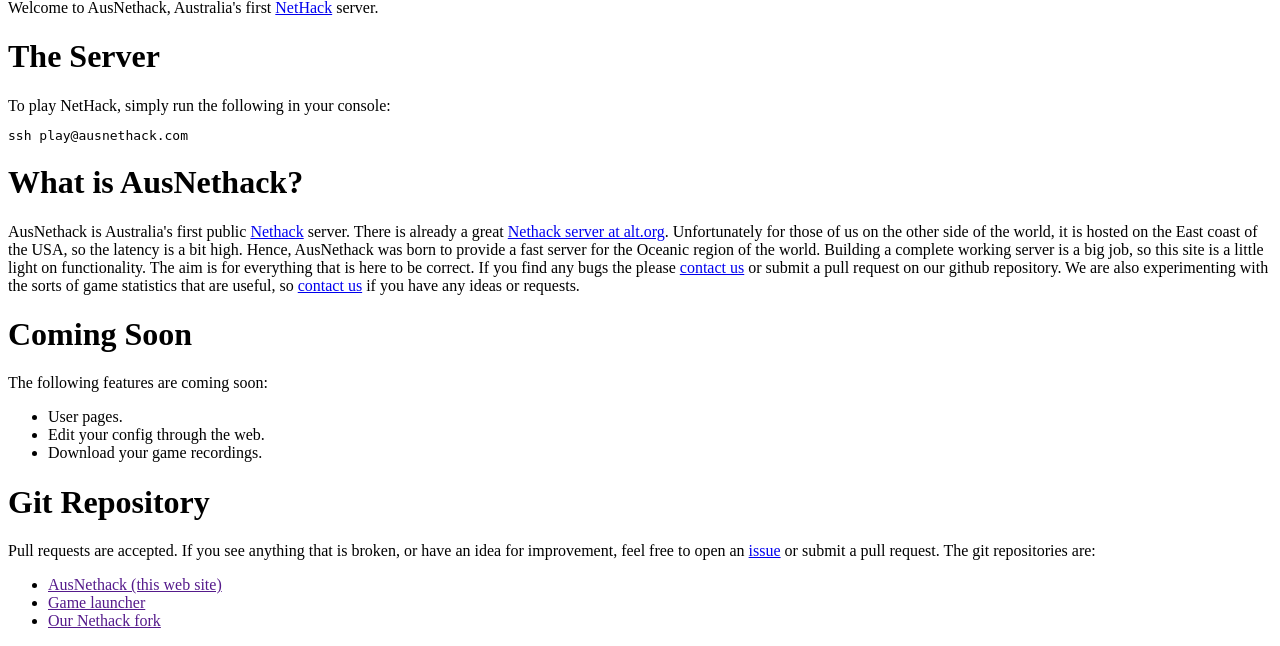
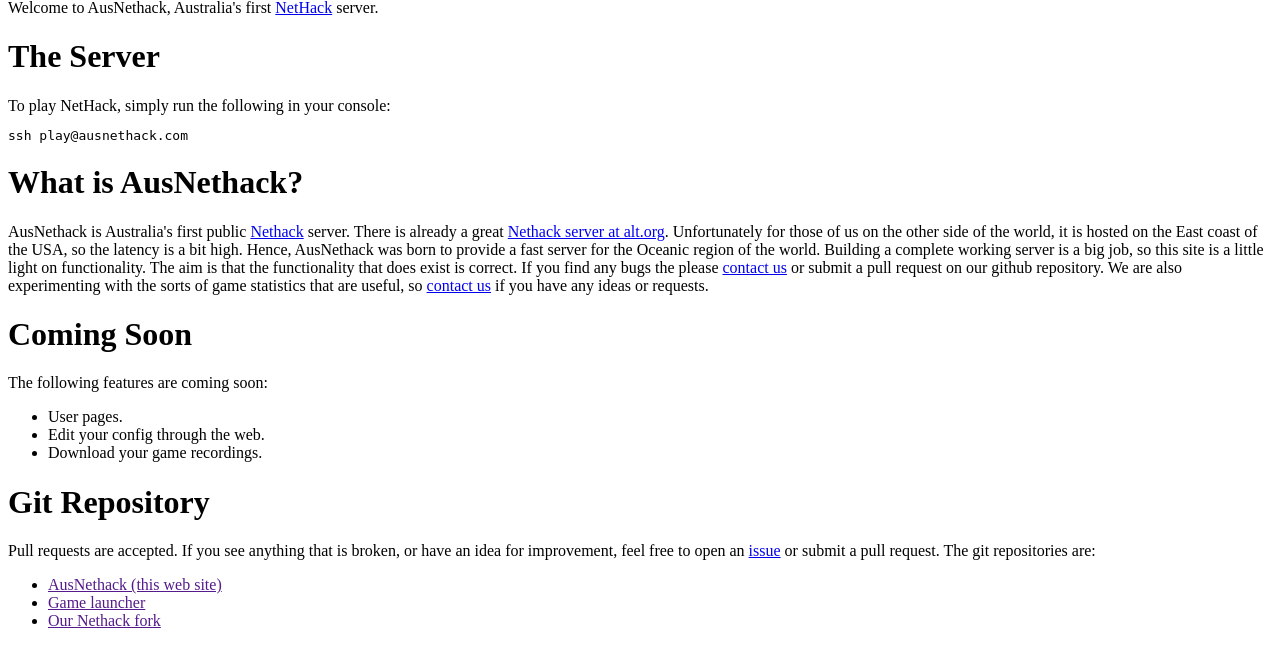
Before and after one commit to jarro2783/ausnethack, a Python web app: template site/templates/index.html in a window 1280 px wide. Shown: the part 164-810 px from the top of the page. Run offline with Jinja, Linux system fonts and the light colour scheme; the template is opened without the code that fills it, so the values that code supplies are empty.

Commit message:
fix wording

```diff
--- a/site/templates/index.html
+++ b/site/templates/index.html
@@ -22,9 +22,9 @@ a bit high. Hence, AusNethack was born to
 provide a fast server for the Oceanic region of the world.
 
 Building a complete working server is a big job, so this site is a
-little light on functionality. The aim is for everything that
-<span class="emphasize">is</span> here to be
-correct. If you find any bugs the please {% include "contact_us.html" %} or
+little light on functionality. The aim is that the functionality that
+<span class="emphasize">does exist</span> is correct.
+If you find any bugs the please {% include "contact_us.html" %} or
 submit a pull request on our github repository.
 
 We are also experimenting with the sorts of game statistics that are useful,
```
